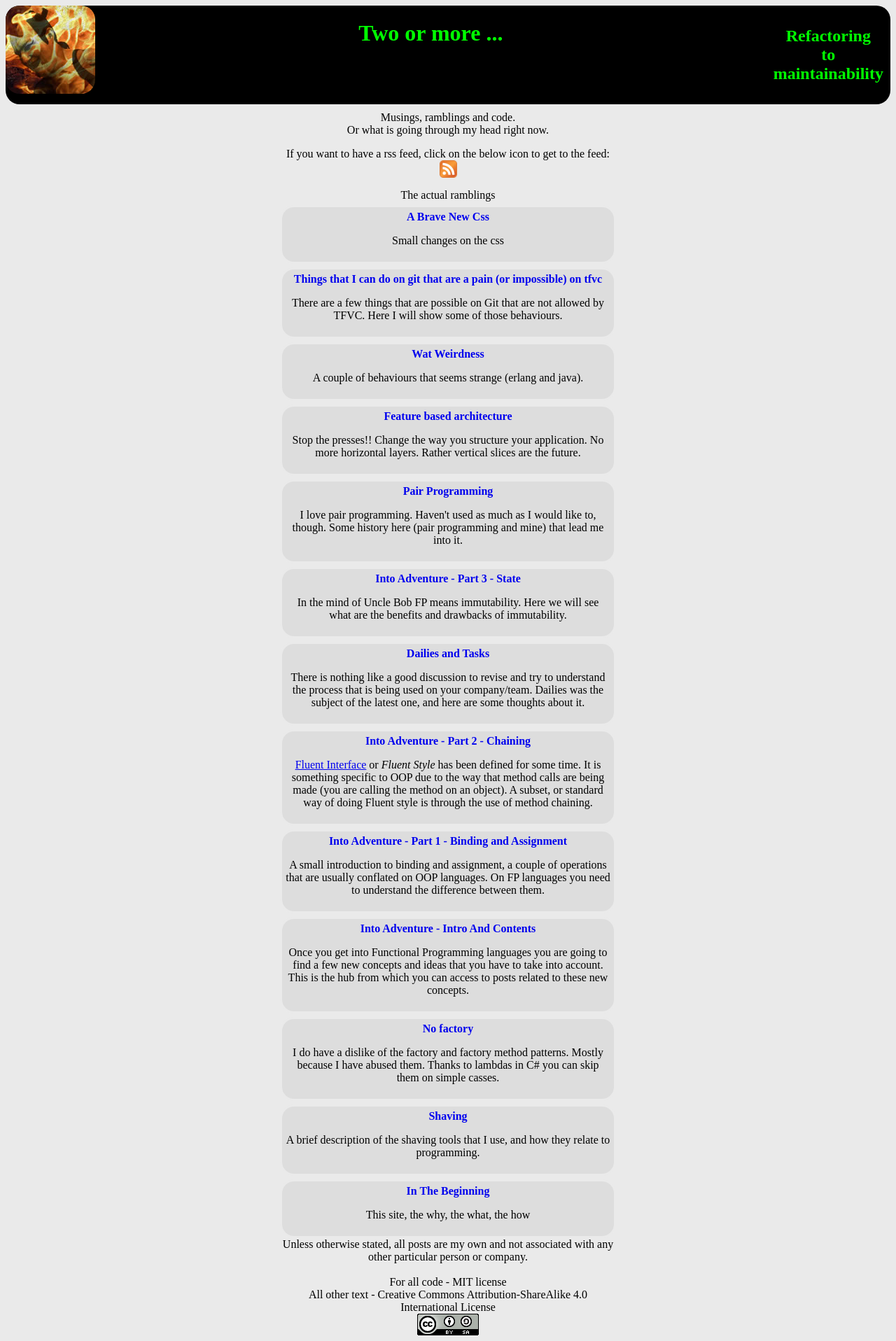
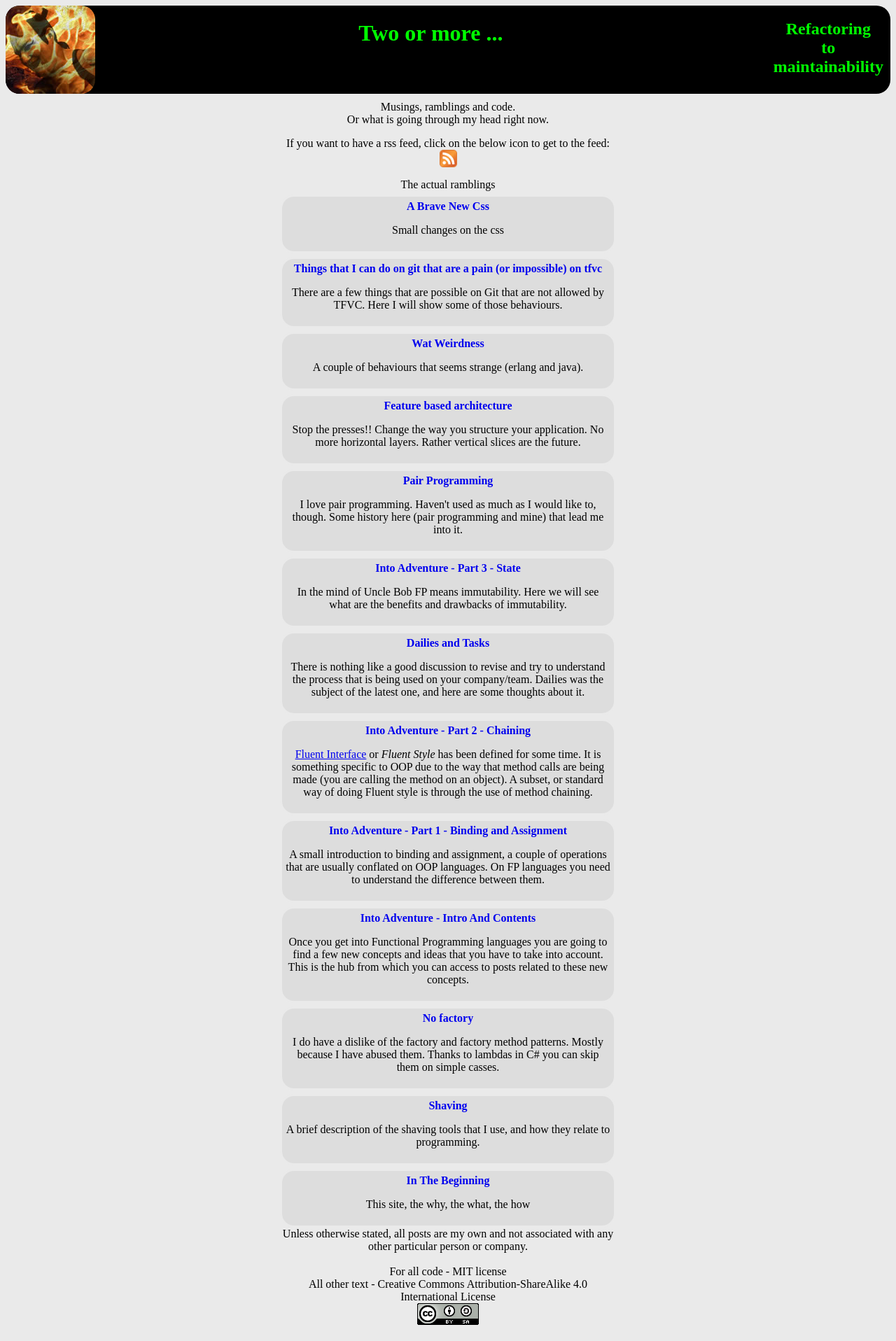
Before and after one commit to MiyamotoAkira/website, a Jekyll site: the page built from index.html, in a window 1280 px wide. Shown: the whole page at 70% size. Built offline with Jekyll 4.4.1, drawn with Linux system fonts in a browser that asks for light colours.

Commit message:
Further issues with the banner
Well, it seems that the margin on both sides was making the background to grow bigger. I have converted the left margin into 0. That seems to do the trick.

```diff
--- a/stylesheets/maintheme.css
+++ b/stylesheets/maintheme.css
@@ -33,7 +33,7 @@ body {
 	display:inline-block;
 	vertical-align: middle;
 	float:right;
-	margin: 10px;
+	margin: 0px 10px;
 }
 
 .title {
```
